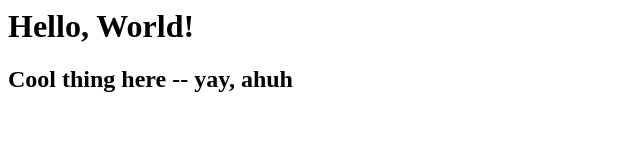
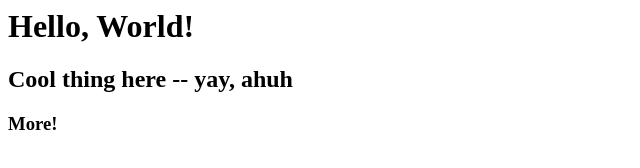
Before and after one commit to joeduffy/pulumify-hello-world, a plain HTML site: page public/index.html in a window 1280 px wide. Shown: the full height of the page, 0-640 px from the left. Drawn offline with Linux system fonts and the light colour scheme.

Commit message:
Add more

```diff
--- a/public/index.html
+++ b/public/index.html
@@ -1,2 +1,3 @@
 <h1>Hello, World!</h1>
 <h2>Cool thing here -- yay, ahuh</h2>
+<h3>More!</h3>
```
